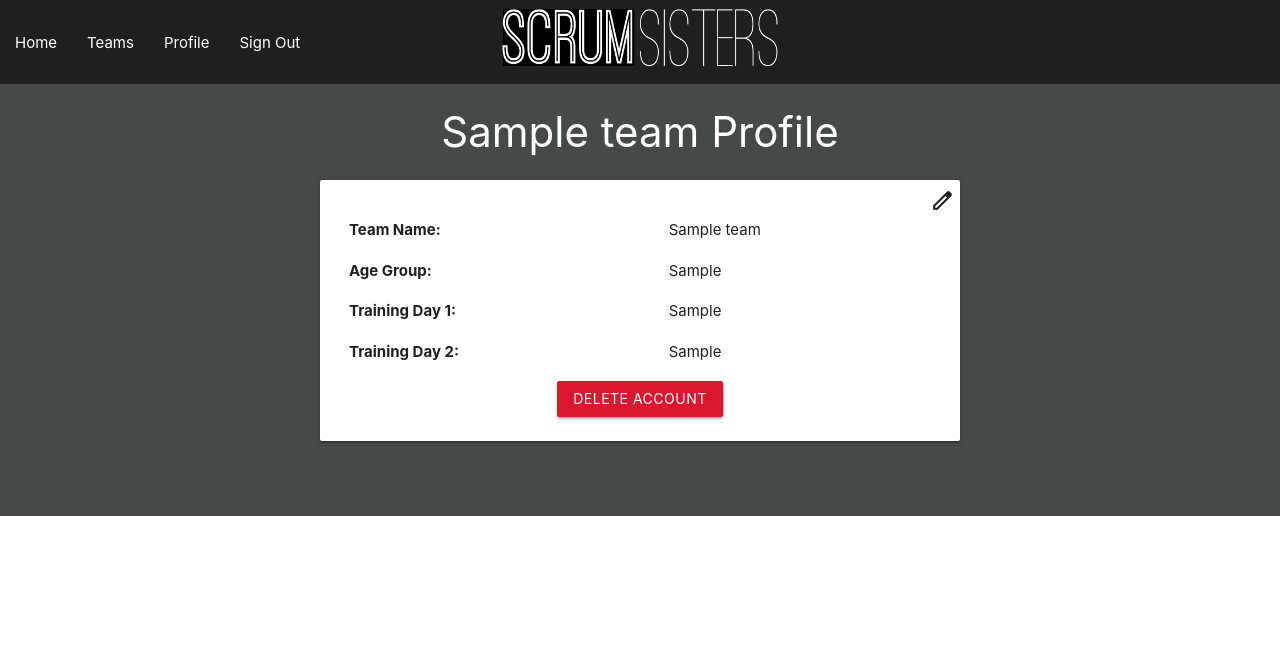
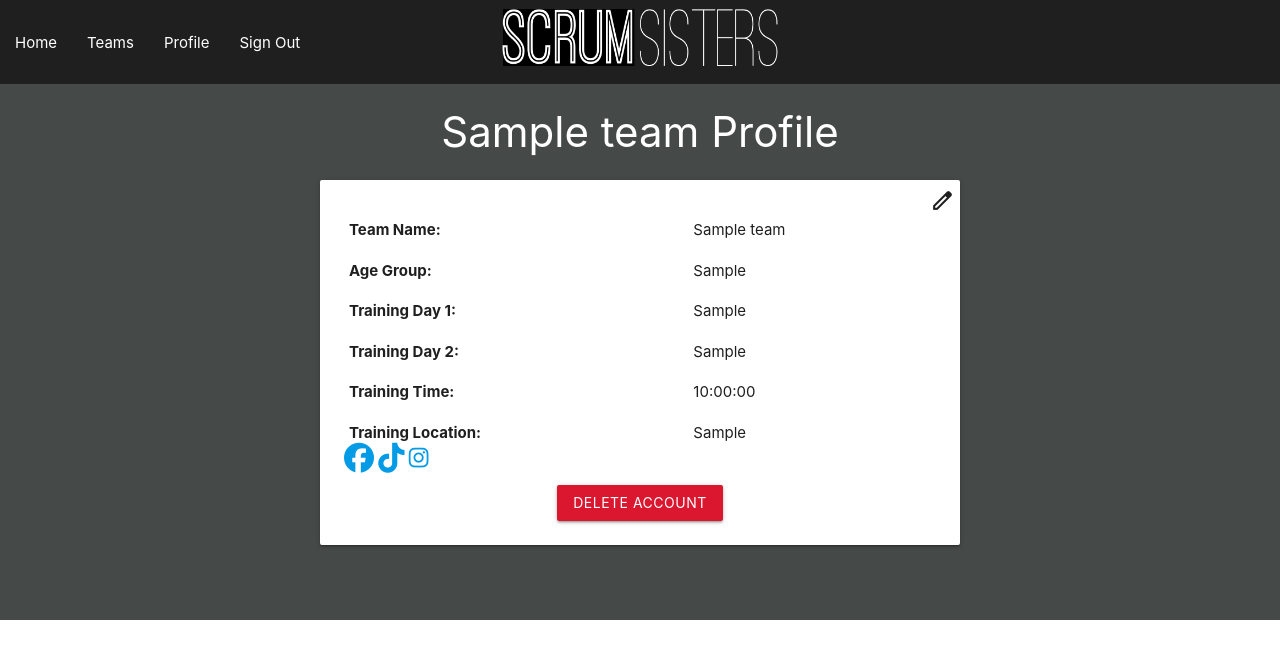
Before and after one commit to abz2489/scrum-sisters, a Flask app: page /team_profile/1 in a window 1280 px wide. Shown: the top 659 px of the page. Run offline with Flask 2, Linux system fonts and the light colour scheme; a user stored in the database is signed in; tables that the repository leaves empty hold one stand-in row (values such as "Sample post"); some libraries are stand-ins or nearby versions.

Commit message:
Add social media icons and links to team profile

```diff
--- a/scrumsisters/templates/team_profile.html
+++ b/scrumsisters/templates/team_profile.html
@@ -28,7 +28,20 @@
                     <td>Training Day 2:</td>
                     <td>{{ team.day2 }}</td>
                 </tr>
+                <tr>
+                    <td>Training Time:</td>
+                    <td>{{ team.training_time }}</td>
+                </tr>
+                <tr>
+                    <td>Training Location:</td>
+                    <td>{{ team.training_location }}</td>
+                </tr>
             </table>
+            <div class="social-container">
+                <span><a href="{{ team.fb_url }}" target="_blank"><i class="fa-brands fa-facebook fa-2xl"></i></a></span>
+                <span><a href="{{ team.tiktok_url }}" target="_blank"><i class="fa-brands fa-tiktok fa-2xl"></i></a></span>
+                <span><a href="{{ team.tiktok_url }}" target="_blank"><i class="fa-brands fa-instagram fa-xl"></i></a></span>
+            </div>
             <div class="btn-container">
                 <a href="#delete_user" class="btn modal-trigger" id="delete-acc">Delete Account</a>
             </div>
```
